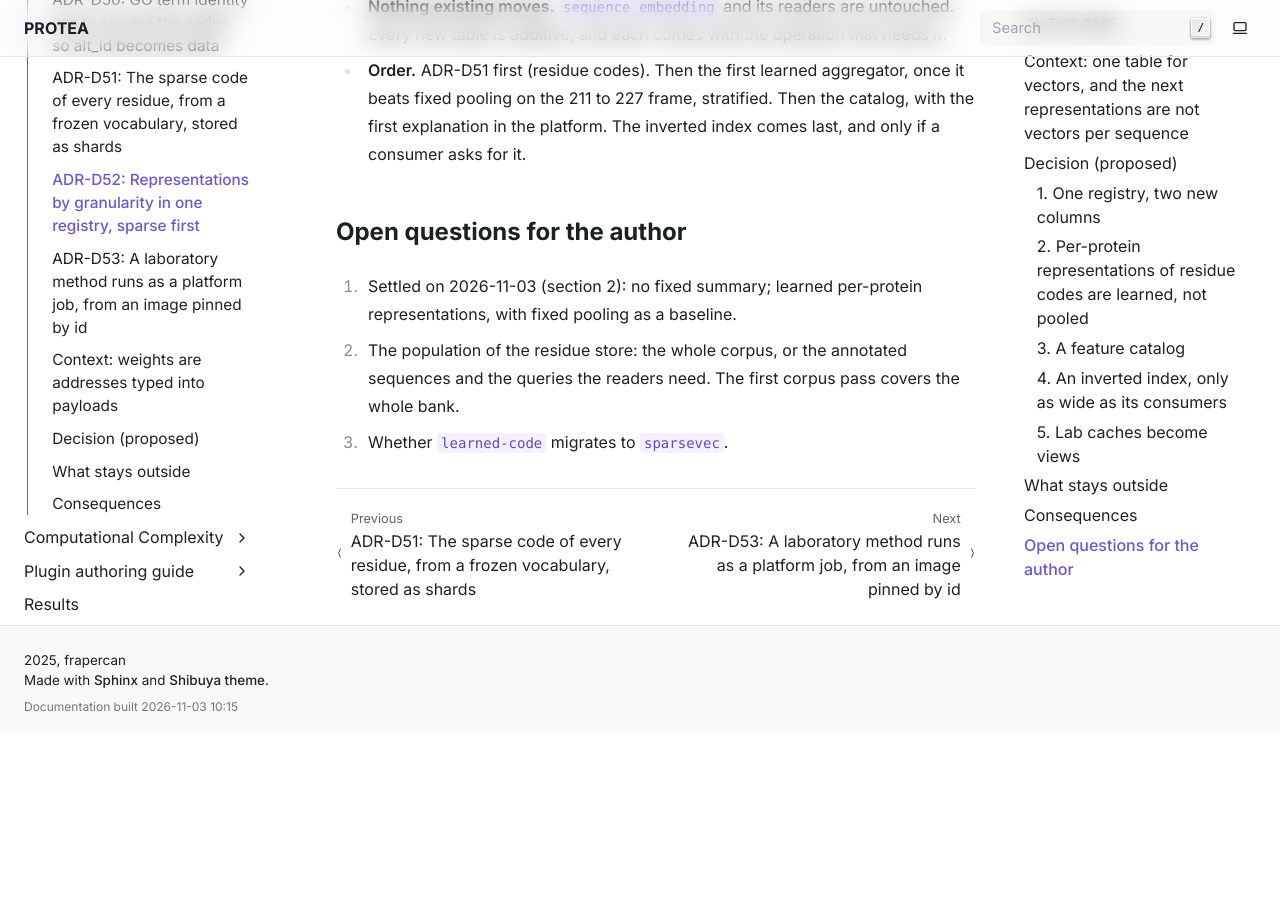
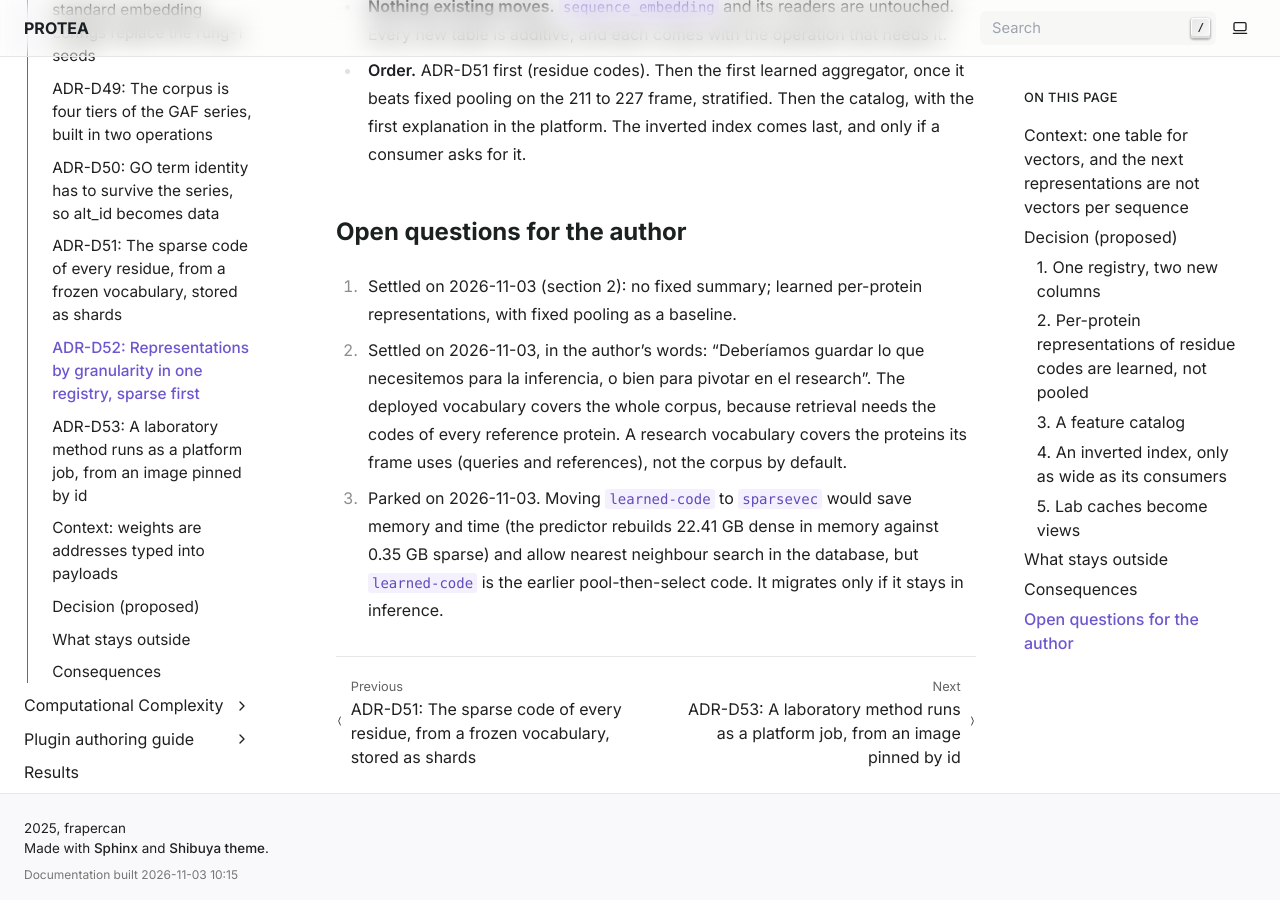
Before and after one commit to frapercan/PROTEA, a Sphinx documentation site: the page built from docs/source/adr/D52-representations-by-granularity-sparse-first.rst, in a window 1280 px wide and 900 px high, scrolled down 3652 px. Built offline with Sphinx 7.4.7, drawn with Linux system fonts in a browser that asks for light colours; before the commit the page ends 4384 px from its top, so only the background shows below that; some of the changed text lies outside the part shown.

Commit message:
ADR-D52: accepted with the author's answers (what the residue store keeps; learned-code to sparsevec parked)

```diff
--- a/docs/source/adr/D52-representations-by-granularity-sparse-first.rst
+++ b/docs/source/adr/D52-representations-by-granularity-sparse-first.rst
@@ -1,7 +1,7 @@
 ADR-D52: Representations by granularity in one registry, sparse first
 =====================================================================
 
-:Status: Proposed (draft for the author's review)
+:Status: Accepted (2026-11-03, the author's answers below)
 :Date: 2026-11-03
 :Author: Francisco Miguel Pérez Canales
 :Phase: platform consolidation (the lab's research enters the platform)
@@ -130,6 +130,12 @@ Open questions for the author
 
 1. Settled on 2026-11-03 (section 2): no fixed summary; learned per-protein
    representations, with fixed pooling as a baseline.
-2. The population of the residue store: the whole corpus, or the annotated sequences and
-   the queries the readers need. The first corpus pass covers the whole bank.
-3. Whether ``learned-code`` migrates to ``sparsevec``.
+2. Settled on 2026-11-03, in the author's words: "Deberíamos guardar lo que necesitemos para
+   la inferencia, o bien para pivotar en el research". The deployed vocabulary covers the
+   whole corpus, because retrieval needs the codes of every reference protein. A research
+   vocabulary covers the proteins its frame uses (queries and references), not the corpus
+   by default.
+3. Parked on 2026-11-03. Moving ``learned-code`` to ``sparsevec`` would save memory and time
+   (the predictor rebuilds 22.41 GB dense in memory against 0.35 GB sparse) and allow nearest
+   neighbour search in the database, but ``learned-code`` is the earlier pool-then-select
+   code. It migrates only if it stays in inference.
```
